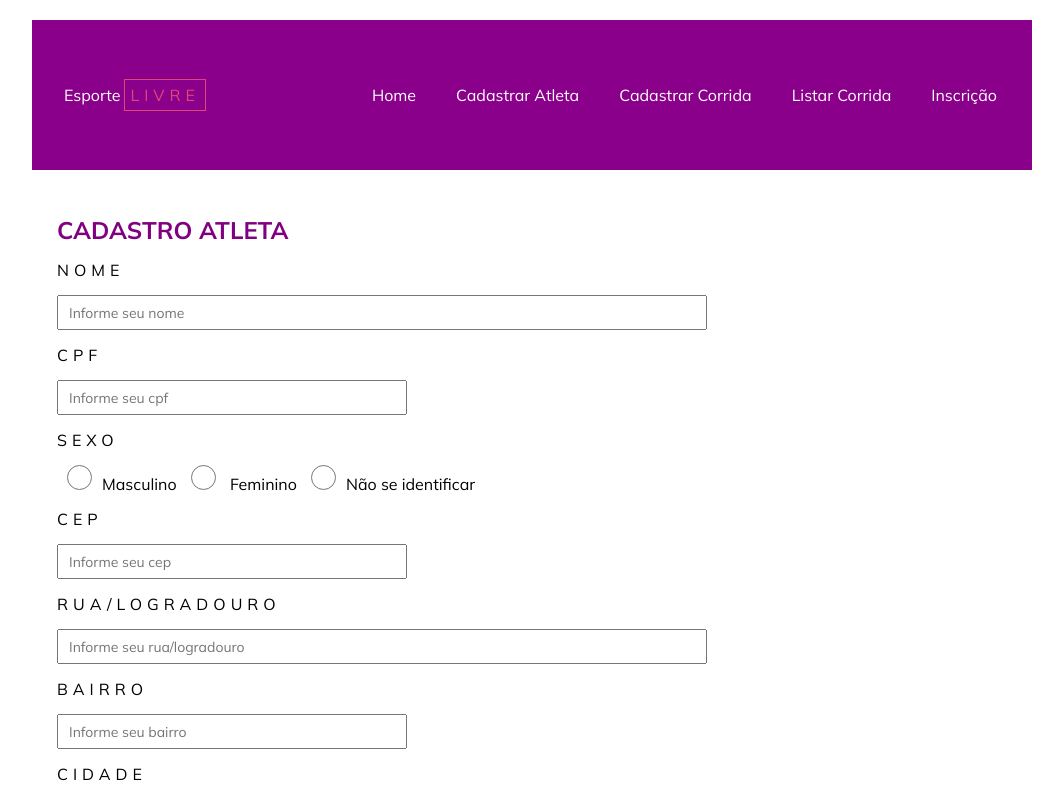
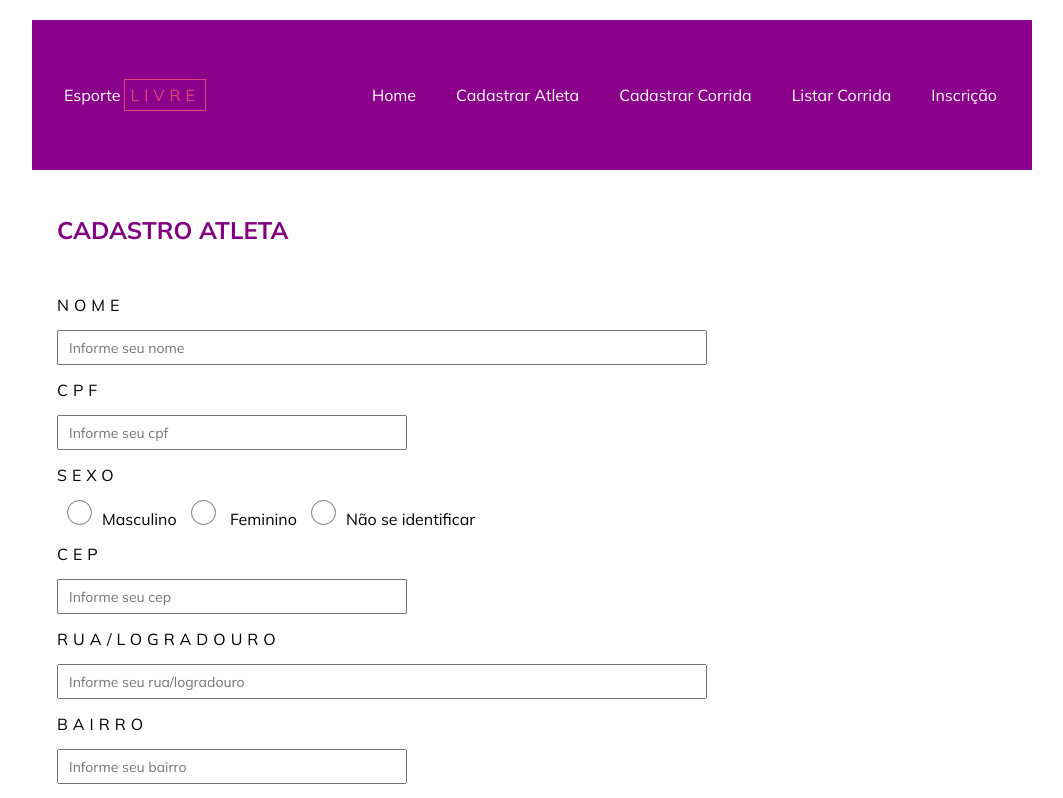
Before and after one commit to izazh2/esporte_ar_livre, an Angular app: page / in a window 1280 px wide. Shown: the top 798 px of the page, without its empty margins (108-1171 px from the left). Built offline with nearby package versions, Linux system fonts and the light colour scheme.

Commit message:
diversas alterações no  src/app/component/atleta-component/atleta-component.css

```diff
--- a/src/app/component/atleta-component/atleta-component.css
+++ b/src/app/component/atleta-component/atleta-component.css
@@ -9,6 +9,7 @@
 h2{
     text-transform: uppercase;
     color: var(--botao01);
+    padding-bottom:35px ;
 }
 
 label{
```
